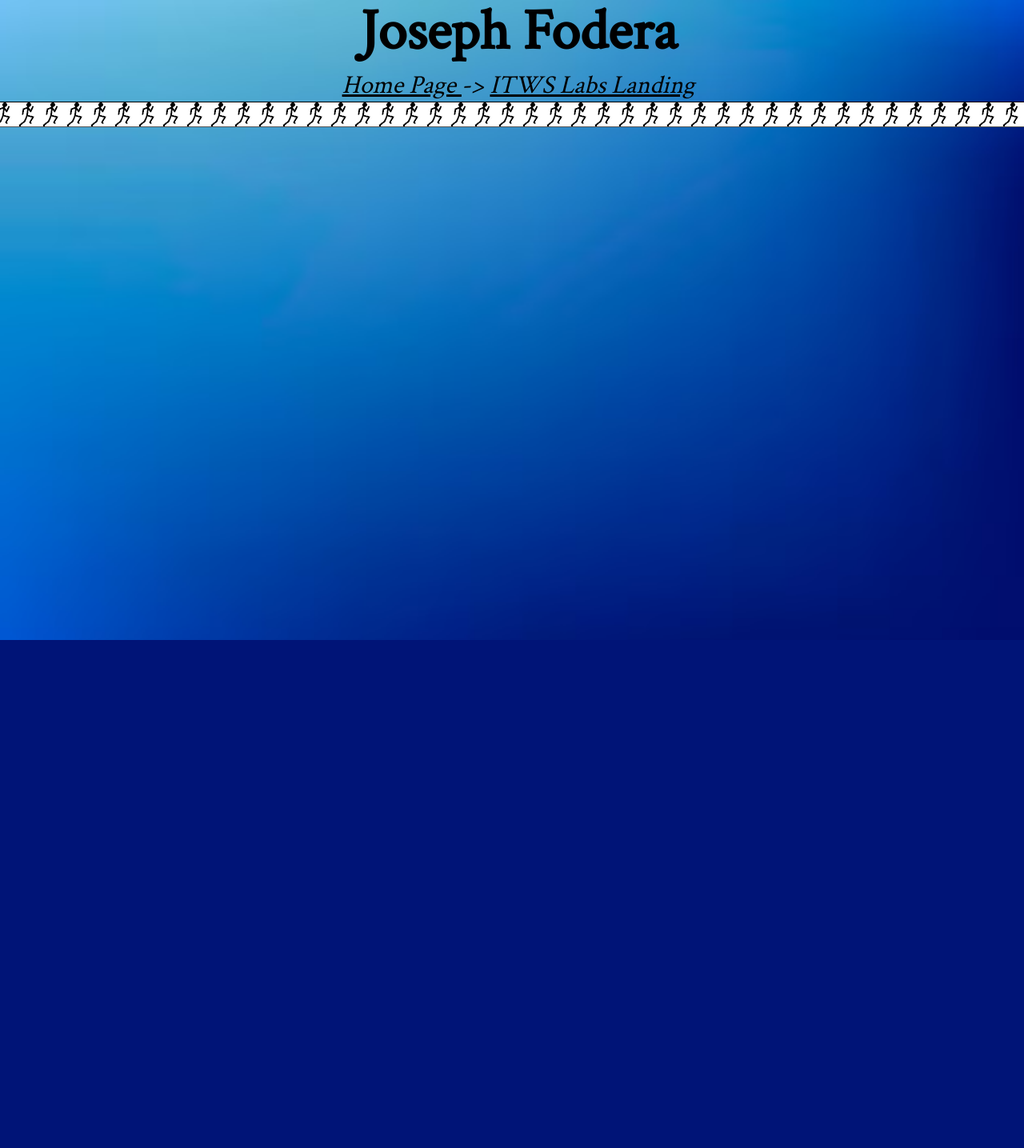
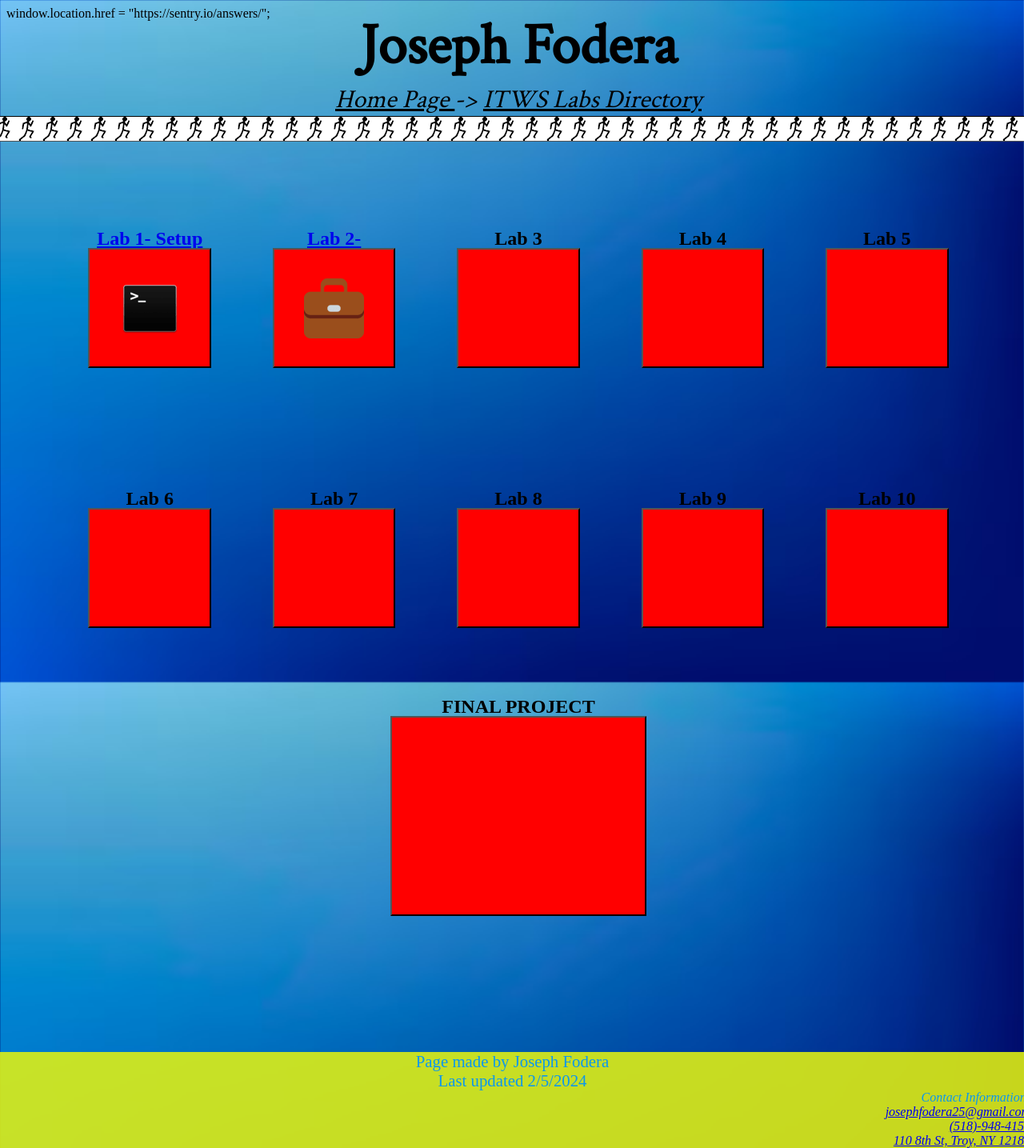
Before and after one commit to jfodera/Fodera-Home, a PHP site: page /courses/labs/projects.html in a window 1280 px wide. Shown: the whole page at 80% size. Before the commit the page ends 800 px from the top, so only its background shows below. Run offline with PHP 8.4, Linux system fonts and the light colour scheme.

Commit message:
lab3 done

```diff
--- a/courses/labs/lab03/lab_3_obs.txt
+++ b/courses/labs/lab03/lab_3_obs.txt
@@ -2,6 +2,8 @@ Before submitting:
    upload my practice diagrams to lab3 folder
    Copy this whole text to the readme.md file in the root directory
    Create -> page under construction links
+   add ? if have time
+   go through all links
 
 Plan:
 
@@ -28,6 +30,8 @@ Are the # of files in my root good?
 
 
 Things I learned:
+
+%'s are based off of container within
 
 Do widths in percentages to resize with windo
 
--- a/courses/labs/projects.html
+++ b/courses/labs/projects.html
@@ -3,7 +3,7 @@
 
 <head>
    <meta charset="UTF-8" >
-   <title>ITWS Labs Landing</title>
+   <title>ITWS Labs Directory</title>
 
    <link rel="stylesheet" href= "resources/projects.css">
 
@@ -12,10 +12,11 @@
    <link rel="preconnect" href="https://fonts.gstatic.com" crossorigin>
    <link href="https://fonts.googleapis.com/css2?family=Crimson+Text&display=swap" rel="stylesheet">
 
+   window.location.href = "https://sentry.io/answers/";
 
 
 </head>
-<body>
+
 
 <!-- Header -->
 <body>
@@ -29,7 +30,7 @@
          </a>
          ->
          <a class="bread" href="projects.html">
-            ITWS Labs Landing
+            ITWS Labs Directory
          </a>
        </p>
 
@@ -37,11 +38,135 @@
      <hr id="top">
    </div>
 
+   <!-- Buttons -->
+
+   <div class="flex-container" id="topRow">
+      <div class="butText">
+         <h2>
+            <a href="/courses/labs/lab01/">
+               Lab 1- Setup
+            </a>
+         </h2>
+            <button id="lab1" role="link">
+            </button>
+      </div>
+
+      <div class="butText">
+         <h2>
+            <a href="/courses/labs/lab02/foderj-JosephFodera-resume.html">
+               Lab 2- Resume
+            </a>
+         </h2>
+         <button id="lab2" type="button"></button>
+      </div>
+
+      <div class="butText">
+         <h2>
+            Lab 3
+         </h2>
+         <button class="rest" type="button">
+
+
+         </button>
+      </div>
+
+      <div class="butText">
+         <h2>
+            Lab 4
+         </h2>
+         <button class="rest" type="button">
+
+
+         </button>
+      </div>
+
+      <div class="butText">
+         <h2>
+            Lab 5
+         </h2>
+         <button class="rest" type="button">
+
+
+         </button>
+      </div>
 
 
 
-<!--
-    Footer
+   </div>
+
+
+   <div class="flex-container" id="bottomRow">
+
+      <div class="butText">
+         <h2>
+            Lab 6
+         </h2>
+         <button class="rest" type="button">
+
+
+         </button>
+      </div>
+
+      <div class="butText">
+         <h2>
+            Lab 7
+         </h2>
+         <button class="rest" type="button">
+
+
+         </button>
+      </div>
+
+      <div class="butText">
+         <h2>
+            Lab 8
+         </h2>
+         <button class="rest" type="button">
+
+
+         </button>
+      </div>
+
+      <div class="butText">
+         <h2>
+            Lab 9
+         </h2>
+         <button class="rest" type="button">
+
+
+         </button>
+      </div>
+
+      <div class="butText">
+         <h2>
+            Lab 10
+         </h2>
+         <button class="rest" type="button">
+
+
+         </button>
+      </div>
+
+
+   </div>
+
+   <div id="finProj">
+      <div>
+         <h2>
+            FINAL PROJECT
+         </h2>
+         <button class="fin" type="button">
+
+
+         </button>
+   </div>
+
+   </div>
+
+
+
+
+    <!-- Footer -->
 
     <footer>
       <p class= "updates">Page made by Joseph Fodera </p>
@@ -50,7 +175,7 @@
       <p class= "contact"><a href="mailto:josephfodera25@gmail.com">josephfodera25@gmail.com</a></p>
       <p class= "contact"><a href="tel:5189484156">(518)-948-4156</a></p>
       <p class= "contact"><a href="https://www.google.com/maps/place/Rensselaer+Polytechnic+Institute/@42.7306254,-73.6854104,16z/data=!4m10!1m2!2m1!1srpi!3m6!1s0x89de0f9eebfa097d:0xa5592b13db1f5302!8m2!3d42.7297628!4d-73.6788884!15sCgNycGlaBSIDcnBpkgEScHJpdmF0ZV91bml2ZXJzaXR5mgEkQ2hkRFNVaE5NRzluUzBWSlEwRm5TVVJqTFVsdU9XMUJSUkFC4AEA!16zL20vMDFiazF5?entry=ttu">110 8th St, Troy, NY 12180</a></p>
-    </footer> -->
+    </footer>
 
 </body>
 </html>
--- a/courses/labs/resources/projects.css
+++ b/courses/labs/resources/projects.css
@@ -58,16 +58,127 @@ h1{
    font-style: italic;
 }
 
+
+/* Buttons */
+
+.flex-container {
+   display: flex;
+   flex-direction: row;
+   flex-wrap: nowrap;
+   /* Perfectly center's the items */
+   justify-content: center;
+   align-items: center;
+   text-align: center;
+
+ }
+
+ #topRow{
+   padding-top: 100px;
+ }
+
+ #bottomRow{
+   padding-top: 150px;
+ }
+
+.butText{
+   width: 12%;
+   margin-left: 3%;
+   margin-right: 3%;
+   height: 175px;
+
+}
+
+h2{
+   margin: 0 0 0 0;
+   text-align: center;
+   height:25px;
+}
+
+/* Terminal emoji from: https://www.akashtrehan.com/printing-emojis-on-terminal/ */
+/* All images should be 75x75 */
+ #lab1{
+   height: 150px;
+   width: 100%;
+   background: url('terminal.png');
+   background-position:center;
+   background-repeat:no-repeat;
+   color: black;
+   background-color: red;
+ }
+
+ /* Breifcase Emoji from: https://iconduck.com/emojis/98019/briefcase */
+ #lab2{
+   height: 150px;
+   width: 100%;
+   background: url('breifcase.png');
+   background-position:center;
+   background-repeat:no-repeat;
+   color: black;
+   background-color: red;
+ }
+
+
+ #lab1:hover{
+   background-color: yellow;
+   color: white;
+ }
+ #lab2:hover{
+   background-color: yellow;
+   color: white;
+ }
+
+ .rest{
+   height: 150px;
+   width: 100%;
+   background-position:center;
+   background-repeat:no-repeat;
+   color: black;
+   background-color: red;
+ }
+
+ .rest:hover{
+   background-color: yellow;
+   color: white;
+ }
+
+ #finProj{
+   align-items: center;
+
+   width: 100%;
+   height: 400px;
+   margin-top: 85px;
+ }
+
+ .fin{
+   height: 250px;
+   width: 25%;
+   margin-left: 37.5%;
+   margin-right: 37.5%;
+   background-position:center;
+   background-repeat:no-repeat;
+   color: black;
+   background-color: red;
+ }
+
+ .fin:hover{
+   background-color: yellow;
+   color: white;
+ }
+
+
+
+
 /*Footer*/
 
 footer {
    text-align: center;
-   padding: 45px;
+   margin-top: 45px;
    margin-bottom: -25px;
-   background-color: rgba(150, 108, 108, 0.251);
+   margin-left: -15px;
+   background-color: rgba(227, 242, 18, 0.877);
    border-top: 10px;
    border-top-color: aqua;
-   color: white;
+   color: rgb(12, 151, 237);
  }
 
  .contact{
--- a/index.html
+++ b/index.html
@@ -45,7 +45,7 @@
           <u>About me:</u>
         </h2>
         <p id="abtText">
-          Hello this is Joe fodera Today I am going through and just typoing When I'm not doing school work or putting some time into my projects, odds are I'm running.
+          Hello I'm Joe Fodera and this is my website homepage. Here is where you can navigate to interesting that are going on in my life right now.
         </p>
       </div>
 
--- a/resources/landing.css
+++ b/resources/landing.css
@@ -37,6 +37,7 @@ footer {
    text-align: center;
    padding: 45px;
    margin-bottom: -25px;
+   margin-left: -15px;
    background-color: rgba(150, 108, 108, 0.251);
    border-top: 10px;
    border-top-color: aqua;
```
Also changed, not shown: courses/labs/resources/breifcase.png (added), courses/labs/resources/terminal.png (added), 4 other files.
